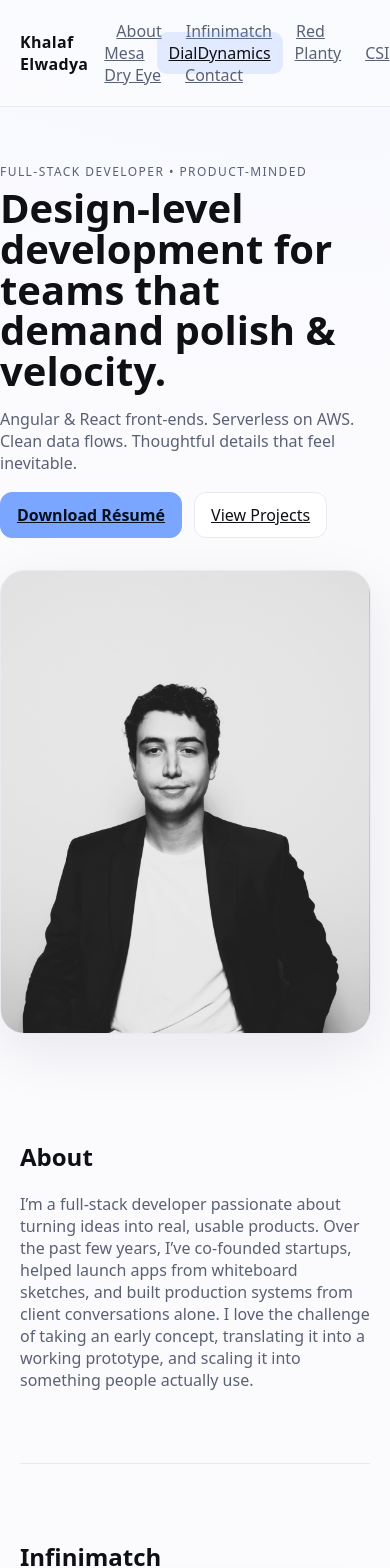
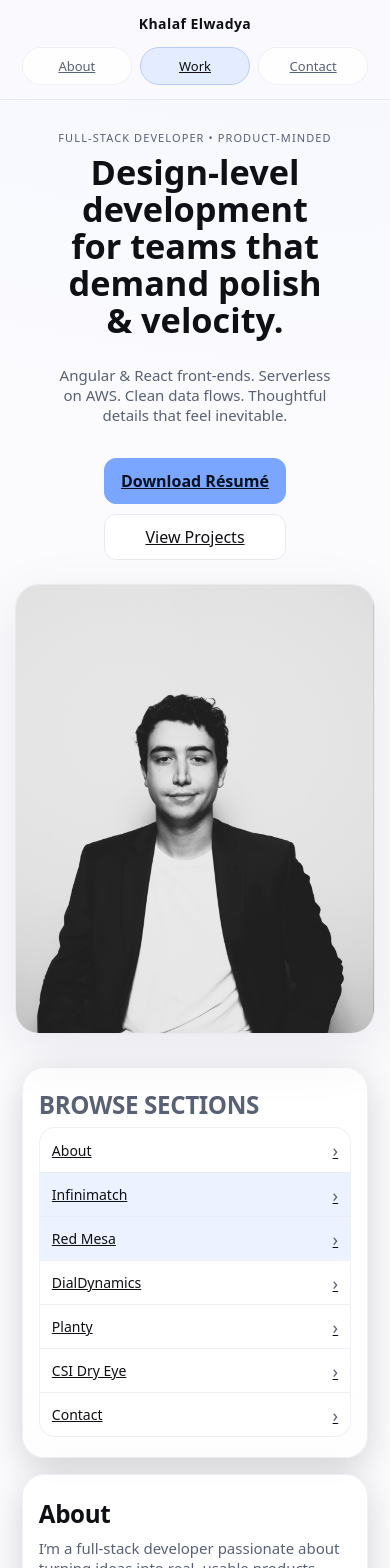
Before and after one commit to Kelwa413/kelwa413.github.io, a React (Vite) app: page / in a window 390 px wide. Shown: the top 1568 px of the page. Built offline with nearby package versions, Linux system fonts and the light colour scheme.

Commit message:
fix: improve accessibility and layout with safe area insets and navigation updates

```diff
--- a/index.html
+++ b/index.html
@@ -1,10 +1,13 @@
-<!DOCTYPE html>
+<!doctype html>
 <html lang="en">
   <head>
     <meta charset="UTF-8" />
     <link rel="icon" type="image/svg+xml" href="/k-final.png" />
-    <meta name="viewport" content="width=device-width, initial-scale=1.0" />
-    <title>kelwa413.github.io</title>
+    <meta
+      name="viewport"
+      content="width=device-width, initial-scale=1.0, viewport-fit=cover"
+    />
+    <title>Khalaf Elwadya</title>
   </head>
   <body>
     <div id="root"></div>
--- a/src/App.css
+++ b/src/App.css
@@ -14,6 +14,10 @@
   --h1: clamp(40px, 5.6vw, 68px);
   --h2: clamp(22px, 3vw, 32px);
   --lead: clamp(16px, 2.2vw, 20px);
+  --safe-top: env(safe-area-inset-top, 0px);
+  --safe-right: env(safe-area-inset-right, 0px);
+  --safe-bottom: env(safe-area-inset-bottom, 0px);
+  --safe-left: env(safe-area-inset-left, 0px);
 }
 body[data-theme="infinimatch"] {
   --accent: #7aa6ff;
@@ -52,12 +56,14 @@ body {
   max-width: var(--content);
   margin: 0 auto;
   padding: var(--pad);
+  padding-left: max(var(--pad), calc(var(--safe-left) + 18px));
+  padding-right: max(var(--pad), calc(var(--safe-right) + 18px));
 }
 
 /* ── Progress bar ──────────────────────────────────────────────────────── */
 .progress {
   position: fixed;
-  inset: 0 0 auto 0;
+  inset: var(--safe-top) 0 auto 0;
   height: 3px;
   z-index: 60;
   background: linear-gradient(
@@ -78,6 +84,7 @@ body {
   backdrop-filter: saturate(140%) blur(10px);
   background: color-mix(in srgb, var(--bg) 78%, transparent);
   border-bottom: 1px solid var(--hair);
+  padding-top: var(--safe-top);
 }
 .nav-inner {
   display: flex;
@@ -89,7 +96,19 @@ body {
   font-weight: 800;
   letter-spacing: 0.02em;
 }
+.nav-inner nav {
+  display: flex;
+  align-items: center;
+  justify-content: flex-end;
+  flex-wrap: wrap;
+  gap: 6px;
+  min-width: 0;
+}
 .nav a {
+  display: inline-flex;
+  align-items: center;
+  line-height: 1;
+  white-space: nowrap;
   color: var(--muted);
   padding: 10px 12px;
   border-radius: 10px;
@@ -102,6 +121,10 @@ body {
 .nav a.active {
   background: color-mix(in srgb, var(--accent) 20%, transparent);
 } /* slight emphasis for active */
+
+.mobile-directory {
+  display: none;
+}
 
 /* ── Sections / hero ───────────────────────────────────────────────────── */
 .section {
@@ -124,6 +147,12 @@ body {
 @media (max-width: 900px) {
   .hero {
     grid-template-columns: 1fr;
+    gap: 24px;
+  }
+  .hero-media {
+    width: 100%;
+    max-width: min(100%, 380px);
+    margin-inline: auto;
   }
 }
 
@@ -138,11 +167,16 @@ body {
   font-weight: 900;
   line-height: 1.02;
   margin: 8px 0 12px;
+  max-width: 15ch;
+  text-wrap: balance;
 }
 .lead {
   font-size: var(--lead);
   color: var(--muted);
   max-width: 60ch;
+}
+.hero-copy {
+  max-width: 62ch;
 }
 
 .hero-media {
@@ -349,6 +383,10 @@ body[data-theme="csi"] {
   z-index: 1000;
   display: grid;
   place-items: center;
+  padding-top: max(8px, var(--safe-top));
+  padding-right: max(8px, var(--safe-right));
+  padding-bottom: max(8px, var(--safe-bottom));
+  padding-left: max(8px, var(--safe-left));
   background: color-mix(in srgb, #000 60%, transparent);
   backdrop-filter: blur(6px) saturate(120%);
   animation: modal-fade 0.2s ease;
@@ -469,11 +507,246 @@ body[data-theme="csi"] {
 
 /* ── Footer / anchors ─────────────────────────────────────────────────── */
 .footer {
-  padding: 48px 0 80px;
+  padding: 48px 0 calc(80px + var(--safe-bottom));
   color: var(--muted);
   text-align: center;
   border-top: 1px solid var(--hair);
 }
 .anchor {
-  scroll-margin-top: 84px;
+  scroll-margin-top: calc(84px + var(--safe-top));
 }
+
+@media (max-width: 900px) {
+  :root {
+    --pad: clamp(18px, 5.2vw, 28px);
+    --h1: clamp(34px, 8.2vw, 48px);
+    --lead: clamp(15px, 2.9vw, 18px);
+  }
+  .section {
+    border-top: 0;
+    padding: 38px 0;
+  }
+  header.section {
+    padding-top: 30px;
+    padding-bottom: 20px;
+  }
+  .nav {
+    background: color-mix(in srgb, var(--bg) 86%, transparent);
+  }
+  .nav-inner {
+    flex-direction: column;
+    align-items: stretch;
+    gap: 12px;
+    padding-top: 14px;
+    padding-bottom: 12px;
+  }
+  .brand {
+    font-size: 14px;
+    letter-spacing: 0.03em;
+    text-align: center;
+  }
+  .nav-inner nav {
+    width: 100%;
+    display: grid;
+    grid-template-columns: repeat(3, minmax(0, 1fr));
+    gap: 8px;
+    padding: 2px 0 2px;
+  }
+  .nav a {
+    min-height: 38px;
+    border-radius: 999px;
+    border: 1px solid color-mix(in srgb, var(--hair) 70%, transparent);
+    background: color-mix(in srgb, var(--elev) 78%, transparent);
+    justify-content: center;
+    line-height: 1.1;
+    padding: 8px 10px;
+    font-size: 13px;
+    white-space: nowrap;
+  }
+  .nav a.active {
+    border-color: color-mix(in srgb, var(--accent) 44%, var(--hair));
+    background: color-mix(in srgb, var(--accent) 20%, var(--elev));
+  }
+  .hero-copy {
+    max-width: 100%;
+    text-align: center;
+    display: grid;
+    justify-items: center;
+  }
+  .h1 {
+    max-width: 13ch;
+    line-height: 1.08;
+  }
+  .lead {
+    max-width: 34ch;
+    margin-inline: auto;
+  }
+  .hero-copy .actions {
+    justify-content: center;
+  }
+  .hero-copy .actions .btn {
+    min-width: 160px;
+    justify-content: center;
+  }
+  .hero-media {
+    max-width: min(100%, 360px);
+  }
+  main.container {
+    display: grid;
+    gap: 16px;
+    padding-top: 14px;
+    padding-bottom: 30px;
+  }
+  .mobile-directory {
+    display: block;
+    padding-top: 8px;
+  }
+  .mobile-directory h2 {
+    margin: 0 0 10px;
+    font-size: 15px;
+    letter-spacing: 0.01em;
+    color: var(--muted);
+    text-transform: uppercase;
+  }
+  .directory-card {
+    overflow: hidden;
+    border-radius: 18px;
+    border: 1px solid color-mix(in srgb, var(--hair) 72%, transparent);
+    background: color-mix(in srgb, var(--elev) 90%, transparent);
+  }
+  .directory-link {
+    display: flex;
+    align-items: center;
+    justify-content: space-between;
+    gap: 10px;
+    min-height: 46px;
+    padding: 11px 14px;
+    color: var(--text);
+    transition: background 0.2s ease;
+  }
+  .directory-link + .directory-link {
+    border-top: 1px solid color-mix(in srgb, var(--hair) 75%, transparent);
+  }
+  .directory-link span:last-child {
+    color: var(--muted);
+    font-size: 18px;
+    line-height: 1;
+  }
+  .directory-link.active {
+    background: color-mix(in srgb, var(--accent) 14%, transparent);
+  }
+  main .section {
+    border: 1px solid color-mix(in srgb, var(--hair) 72%, transparent);
+    border-radius: 24px;
+    padding: 22px 20px;
+    background: linear-gradient(
+      180deg,
+      color-mix(in srgb, var(--elev) 92%, transparent),
+      color-mix(in srgb, var(--elev) 78%, transparent)
+    );
+    box-shadow: 0 10px 34px rgba(0, 0, 0, 0.16);
+  }
+  main .section h2 {
+    margin-top: 0;
+    margin-bottom: 6px;
+    letter-spacing: -0.015em;
+    font-size: clamp(22px, 6.2vw, 30px);
+  }
+  .mobile-directory h2 {
+    margin-bottom: 10px;
+    font-size: 15px;
+    letter-spacing: 0.01em;
+  }
+  #about {
+    padding-top: 22px;
+  }
+  .project {
+    gap: 18px;
+  }
+  .project + .project {
+    margin-top: 22px;
+  }
+  .project-media {
+    max-height: 62vh;
+  }
+  .project-body h3 {
+    font-size: clamp(20px, 5.2vw, 26px);
+    line-height: 1.18;
+    letter-spacing: -0.01em;
+  }
+  .project-body p {
+    font-size: 15px;
+    line-height: 1.62;
+  }
+  .pill {
+    font-size: 11px;
+    padding: 6px 9px;
+  }
+  .anchor {
+    scroll-margin-top: calc(126px + var(--safe-top));
+  }
+}
+
+@media (max-width: 640px) {
+  :root {
+    --pad: clamp(16px, 5.6vw, 22px);
+    --h1: clamp(31px, 8.8vw, 40px);
+  }
+  .kicker {
+    font-size: 11px;
+    letter-spacing: 0.1em;
+  }
+  main .section {
+    border-radius: 22px;
+    padding: 20px 16px;
+  }
+  .nav a {
+    padding: 8px 11px;
+  }
+  .mobile-directory {
+    padding-top: 4px;
+  }
+  .directory-card {
+    border-radius: 16px;
+  }
+  .directory-link {
+    min-height: 44px;
+    padding: 10px 12px;
+    font-size: 14px;
+  }
+  .project {
+    gap: 16px;
+  }
+  .project + .project {
+    margin-top: 18px;
+  }
+  .project-media {
+    max-height: 56vh;
+  }
+  .project-media.portrait {
+    --ar: 10/13;
+  }
+  .actions {
+    flex-direction: column;
+    align-items: stretch;
+    gap: 10px;
+  }
+  .actions .btn {
+    width: 100%;
+    justify-content: center;
+  }
+  .modal__content {
+    width: min(94vw, 560px);
+    height: min(84vh, 760px);
+  }
+  .carousel__ctrl {
+    width: 34px;
+    height: 34px;
+  }
+  .modal .carousel .slide {
+    padding: 4px;
+  }
+  .anchor {
+    scroll-margin-top: calc(118px + var(--safe-top));
+  }
+}
--- a/src/App.jsx
+++ b/src/App.jsx
@@ -1,10 +1,17 @@
-import { useEffect, useMemo, useRef, useState } from "react";
+import { useEffect, useState } from "react";
 import "./index.css";
 import "./App.css";
 import Carousel from "./components/Carousel.jsx";
 import Modal from "./components/Modal.jsx";
+import headshot from "./assets/headshot2bw.jpeg";
 
-const NAV = [
+const NAV_PRIMARY = [
+  { href: "#about", label: "About" },
+  { href: "#infinimatch", label: "Work" },
+  { href: "#contact", label: "Contact" },
+];
+
+const NAV_DIRECTORY = [
   { href: "#about", label: "About" },
   { href: "#infinimatch", label: "Infinimatch" },
   { href: "#redmesa", label: "Red Mesa" },
@@ -13,6 +20,14 @@ const NAV = [
   { href: "#csi", label: "CSI Dry Eye" },
   { href: "#contact", label: "Contact" },
 ];
+
+const WORK_ANCHORS = new Set([
+  "#infinimatch",
+  "#redmesa",
+  "#dialdynamics",
+  "#planty",
+  "#csi",
+]);
 
 const RED_IMAGES = [
   "/redmesa/redmesa1.png",
@@ -157,12 +172,20 @@ export default function App() {
       <div className="nav">
         <div className="container nav-inner">
           <div className="brand">Khalaf Elwadya</div>
-          <nav>
-            {NAV.map((n) => (
+          <nav className="nav-primary">
+            {NAV_PRIMARY.map((n) => (
               <a
                 key={n.href}
                 href={n.href}
-                className={active === n.href ? "active" : ""}
+                className={
+                  n.href === "#infinimatch"
+                    ? WORK_ANCHORS.has(active)
+                      ? "active"
+                      : ""
+                    : active === n.href
+                    ? "active"
+                    : ""
+                }
                 aria-label={n.label}
               >
                 {n.label}
@@ -175,7 +198,7 @@ export default function App() {
       {/* Hero */}
       <header className="container section" id="top">
         <div className="hero">
-          <div className="reveal" data-slow>
+          <div className="hero-copy reveal" data-slow>
             <div className="kicker">Full-Stack Developer • Product-minded</div>
             <h1 className="h1">
               Design-level development for teams that demand polish & velocity.
@@ -198,13 +221,33 @@ export default function App() {
             </div>
           </div>
           <div className="hero-media reveal" aria-label="Portrait">
-            <img src="src\assets\headshot2bw.jpeg" alt="Portrait" />
+            <img src={headshot} alt="Portrait" />
           </div>
         </div>
       </header>
 
       {/* Main */}
       <main className="container">
+        <section className="section mobile-directory reveal" aria-label="Jump links">
+          <h2>Browse Sections</h2>
+          <div className="directory-card">
+            {NAV_DIRECTORY.map((n) => (
+              <a
+                key={`mobile-${n.href}`}
+                href={n.href}
+                className={`directory-link ${
+                  active === n.href || (n.href === "#infinimatch" && WORK_ANCHORS.has(active))
+                    ? "active"
+                    : ""
+                }`}
+              >
+                <span>{n.label}</span>
+                <span aria-hidden>›</span>
+              </a>
+            ))}
+          </div>
+        </section>
+
         {/* About */}
         <section id="about" className="section anchor reveal">
           <h2>About</h2>
```
